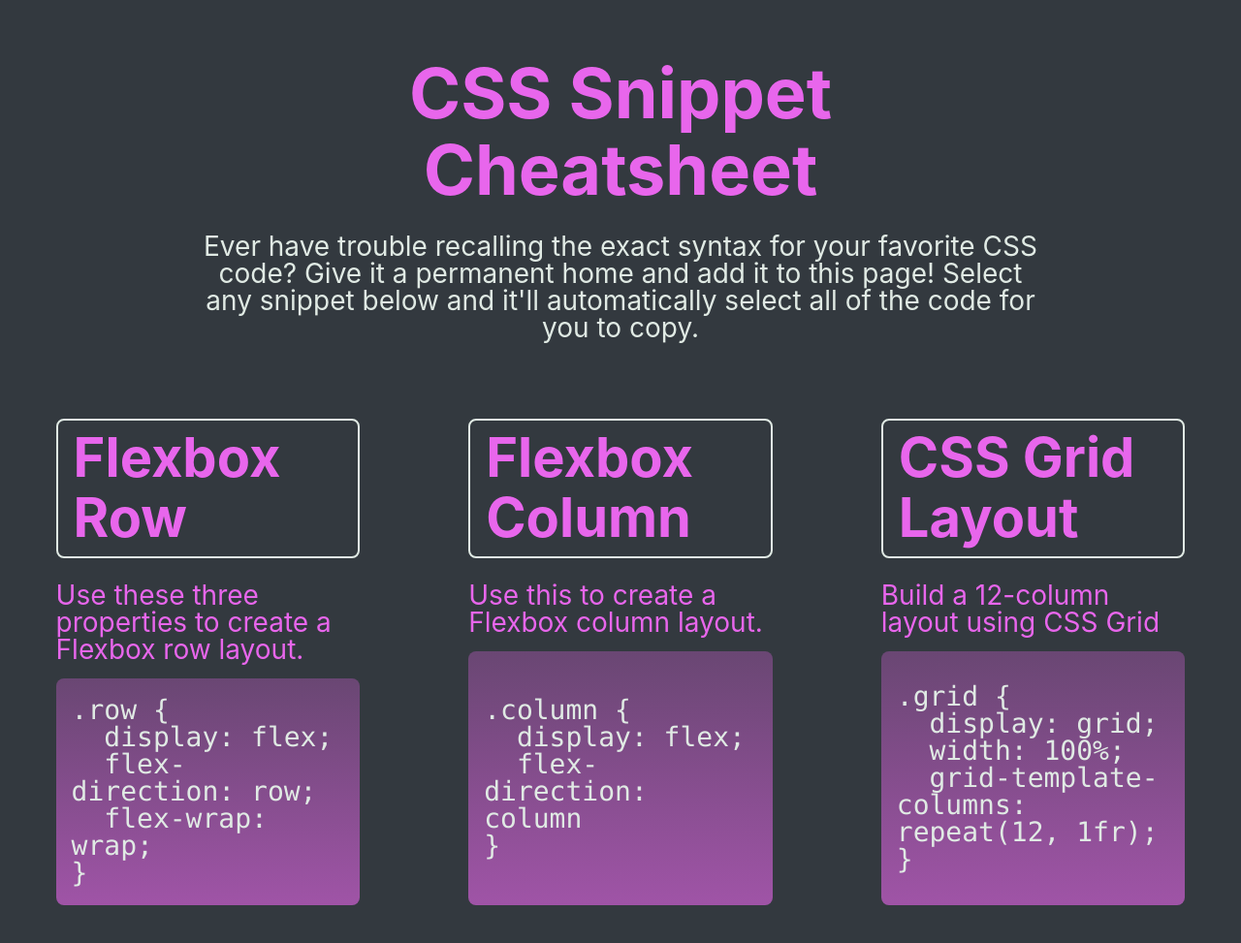
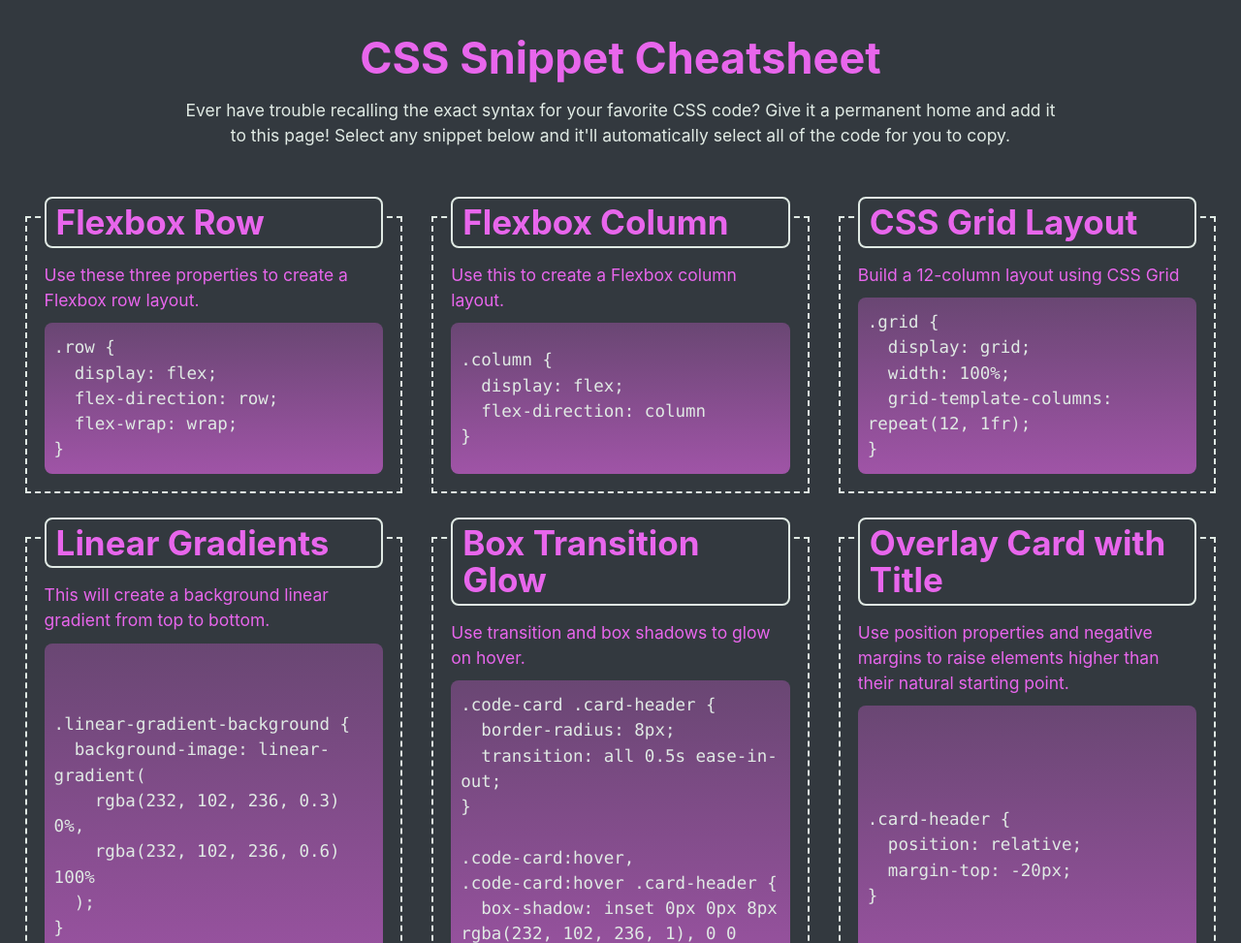
Before and after one commit to eugeneisingizwe/CSS-Snipped-Cheat, a plain HTML site: page index.html in a window 1280 px wide. Shown: the top 973 px of the page at 97% size. Drawn offline with Linux system fonts and the light colour scheme; files that its build step writes are made by us from their sources.

Commit message:
reactor the code to load properly

```diff
--- a/Assets/style.css
+++ b/Assets/style.css
@@ -5,7 +5,6 @@
   --gin: #e0eae4;
   --heliotrope: #e866ec;
 }
-
 
 /* set content highlight color and background */
 ::selection {
@@ -15,7 +14,7 @@
 
 html {
   /* set 1rem to 10px instead of native 16px to make it easier to calculate font-size values for the rest of the page (e.g. 1.6rem is 16px, 2.0rem is 20px, etc.) */
-
+  font-size: 62.5%;
 }
 
 body {
@@ -23,13 +22,11 @@ body {
   font-family: -apple-system, BlinkMacSystemFont, 'Segoe UI', Roboto, Helvetica,
     Arial, sans-serif, 'Apple Color Emoji', 'Segoe UI Emoji', 'Segoe UI Symbol';
 
+  /* set body font size to 1.75rem, which is 1.75x more than the font-size of 10px, making it 17.5px  */
   font-size: 1.75rem;
+  line-height: 1.5;
   color: var(--gin);
   background-color: var(--outer-space);
-
-
-  /* set body font size to 1.75rem, which is 1.75x more than the font-size of 10px, making it 17.5px  */
-
 }
 
 h1,
@@ -42,13 +39,11 @@ h6 {
   color: var(--heliotrope);
   font-weight: 700;
   line-height: 1.1;
-
 }
 
 h1 {
   /* 4rem = 40px (4 * 10px) */
   font-size: 4rem;
-
 }
 
 h2 {
@@ -125,21 +120,21 @@ footer {
   /* when the screen resizes, make it so our columns don't jump in size */
   transition: flex-basis 500ms linear;
   margin-bottom: 1.5rem;
-
 }
 
 /* make each code card a flexbox column to align and justify content within it */
 .code-card {
-
   display: flex;
-  /* justify-content: unset; */
   flex-direction: column;
   justify-content: flex-start;
   min-height: 100%;
   padding: 2rem;
   color: var(--heliotrope);
+
   /* outline is like border, but on the outside of the box instead of inside */
-
+  outline: 2px dashed var(--gin);
+  outline-offset: -2px;
+  transition: all 0.5s ease-in-out;
 }
 
 .code-card .card-header {
@@ -180,7 +175,6 @@ footer {
   );
   display: flex;
   align-items: center;
-
 }
 
 /* on <pre> click, select all contents so the code is highlighted */
--- a/index.html
+++ b/index.html
@@ -5,8 +5,8 @@
   <meta charset="UTF-8">
   <meta name="viewport" content="width=device-width, initial-scale=1.0">
   <title>CSS Snippet Cheatsheet</title>
-  <link rel="stylesheet" href="assets/css/reset.css" />
-  <link rel="stylesheet" href="./assets/css/style.css" />
+  <link rel="stylesheet" href="assets/reset.css" />
+  <link rel="stylesheet" href="./assets/style.css" />
 </head>
 
 <body>
```
Lines whose indentation alone changed are shown as unchanged.
